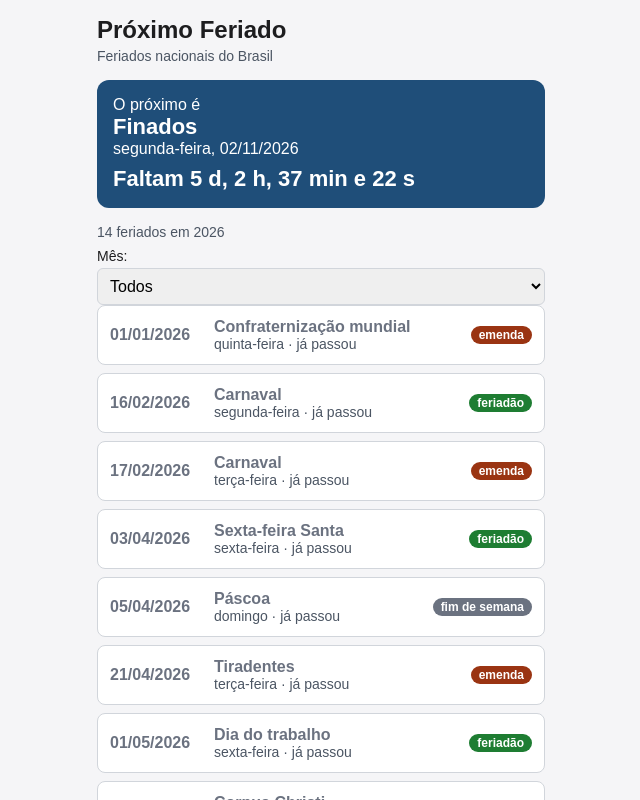
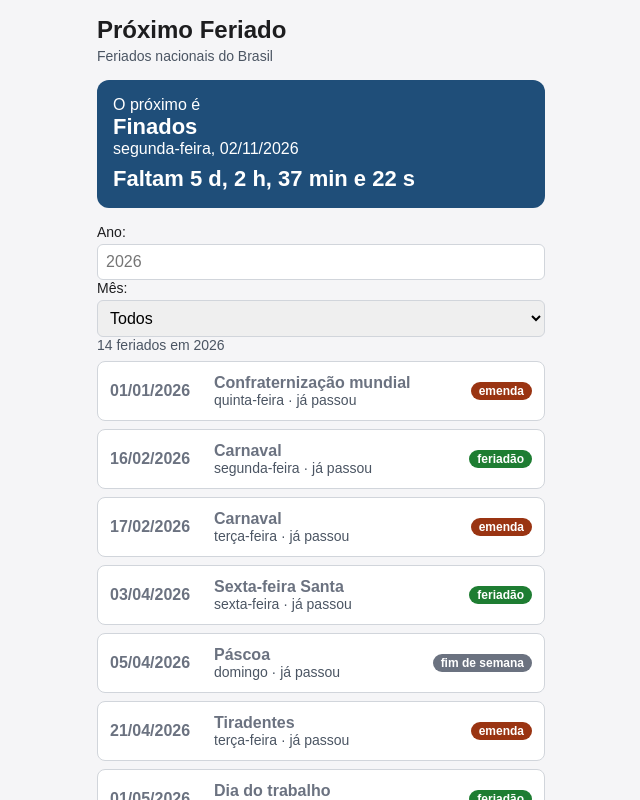
Before and after one commit to thiagotrindade29/03-feriados, a React (Vite) app: page / in a window 1280 px wide. Shown: the top 800 px of the page, without its empty margins (319-959 px from the left). Built offline with nearby package versions, Linux system fonts and the light colour scheme.

Commit message:
feat: implement YearForm component and integrate with holiday filtering

```diff
--- a/src/App.jsx
+++ b/src/App.jsx
@@ -1,3 +1,6 @@
+/* React Imports */
+import { useState } from "react";
+
 import "./App.css";
 
 /* Components Imports */
@@ -5,31 +8,38 @@ import Header from "./components/Header";
 import Holidaycard from "./components/HolidayCard";
 import NextHoliday from "./components/NextHoliday";
 import MonthFilter from "./components/MothFilter";
-
-/* React Imports */
-import { useState } from "react";
+import YearForm from "./components/YearForm";
 
 /* Mocked data */
 import holidays from "./data/holidays";
 
 function App() {
   const [month, setMonth] = useState("");
+
+  const isVisible = holidays.filter((holiday) => {
+    return month === "" || holiday.date.includes(`-${month}-`);
+  });
+
   return (
     <>
       <Header />
 
       <NextHoliday />
 
+
+
+      <section className="filter">
+        <YearForm />
+        <MonthFilter month={month} onChange={setMonth} />
+      </section>
+
       <p className="count">14 feriados em 2026</p>
 
-      <section className="filter">
-        {/* <YearForm year={year} onSearch={setYear} /> */}
-        <MonthFilter month={month} onChange={setMonth} />
-
-      </section>
-
+      {isVisible.length == 0 ? (
+        <p className="empty">Nenhum feriado neste mês.</p>
+      ) : (
         <main className="holiday-list">
-        {holidays.map((item) => (
+          {isVisible.map((item) => (
             <Holidaycard
               key={item.date}
               date={item.date}
@@ -38,6 +48,7 @@ function App() {
             />
           ))}
         </main>
+      )}
     </>
   );
 }
--- /dev/null
+++ b/src/components/YearForm/index.jsx
@@ -0,0 +1,18 @@
+import './year-form.css';
+
+export default function YearForm() {
+  return (
+    <form className="year-form">
+      <label htmlFor="year">Ano:</label>
+      <div className="year-row">
+        <input
+          type="number"
+          name="year"
+          id="year"
+          placeholder="2026"
+          required
+        />
+      </div>
+    </form>
+  );
+}
--- /dev/null
+++ b/src/components/YearForm/year-form.css
@@ -0,0 +1,35 @@
+.year-form {
+  flex: 1;
+  min-width: 0;
+  display: flex;
+  flex-direction: column;
+  gap: 4px;
+  font-size: 14px;
+}
+
+.year-row {
+  display: flex;
+  gap: 8px;
+}
+
+.year-row input {
+  flex: 1;
+  min-width: 0;
+  padding: 8px;
+  border: 1px solid #d1d5db;
+  border-radius: 6px;
+  font-size: 16px;
+}
+
+.year-row button {
+  padding: 8px 16px;
+  border: none;
+  border-radius: 6px;
+  background-color: #1f4e79;
+  color: #ffffff;
+  font-weight: bold;
+}
+
+.year-row button:disabled {
+  background-color: #9ca3af;
+}
```
Lines whose indentation alone changed are shown as unchanged.
